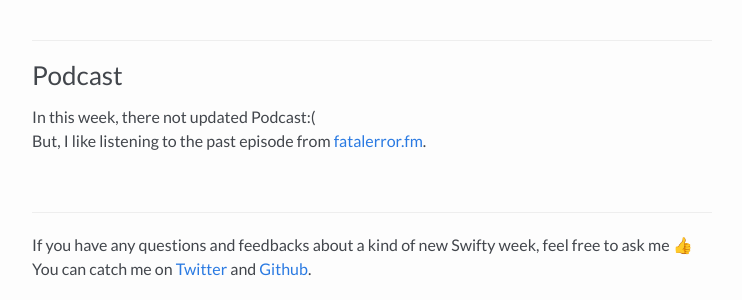
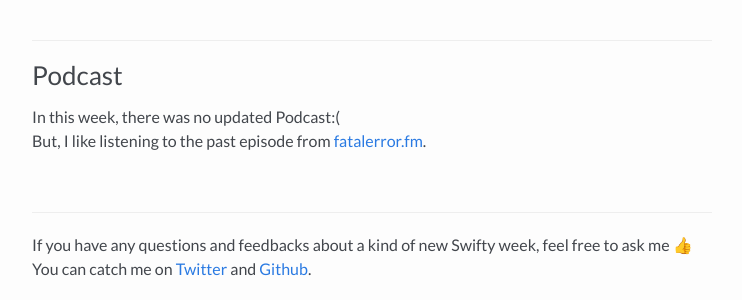
Before and after one commit to pixyzehn/pixyzehn.com, a Jekyll site: the page built from _posts/2017-01-14-swifty-week-8.md, in a window 1280 px wide and 900 px high, scrolled down 5174 px. Shown: the part 294-594 px from the top of the window, without its empty margins (268-1010 px from the left). Built offline with Jekyll 4.4.1, drawn with Linux system fonts in a browser that asks for light colours; emoji names are drawn with the system emoji font; comment, search, counter and statistics services are not loaded.

Commit message:
Update new post

```diff
--- a/_posts/2017-01-14-swifty-week-8.md
+++ b/_posts/2017-01-14-swifty-week-8.md
@@ -247,7 +247,7 @@ I tried to create docs in [EsaKit](https://github.com/pixyzehn/EsaKit). Docs are
 
 ### Podcast
 
-In this week, there not updated Podcast:(
+In this week, there was no updated Podcast:(
 But, I like listening to the past episode from [fatalerror.fm](https://fatalerror.fm/).
 
 <br>
```
